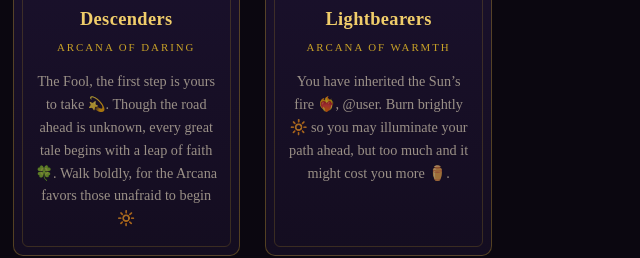
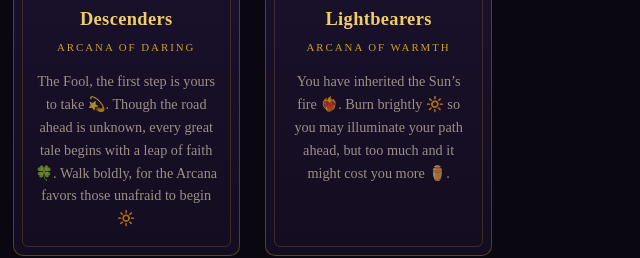
Before and after one commit to jibrix01/arcane-site, a plain HTML site: page houses.html in a window 1280 px wide. Shown: the part 989-1247 px from the top of the page, 640-1280 px from the left. Drawn offline with Linux system fonts and the light colour scheme; a web font is replaced by a local one.

Commit message:
fuck oops typo ehe

```diff
--- a/houses.html
+++ b/houses.html
@@ -107,7 +107,7 @@
         <div class="tarot-card__icon"><img src="assets/icons/sun.png" alt="The Sun"></div>
         <h3>Lightbearers</h3>
         <span class="tarot-card__sub">Arcana of Warmth</span>
-        <p>You have inherited the Sun’s fire ❤️‍🔥, @user. Burn brightly 🔆 so you may illuminate your path ahead, but too much and it might cost you more ⚱️.</p>
+        <p>You have inherited the Sun’s fire ❤️‍🔥. Burn brightly 🔆 so you may illuminate your path ahead, but too much and it might cost you more ⚱️.</p>
       </article>
 
     </div>
```
